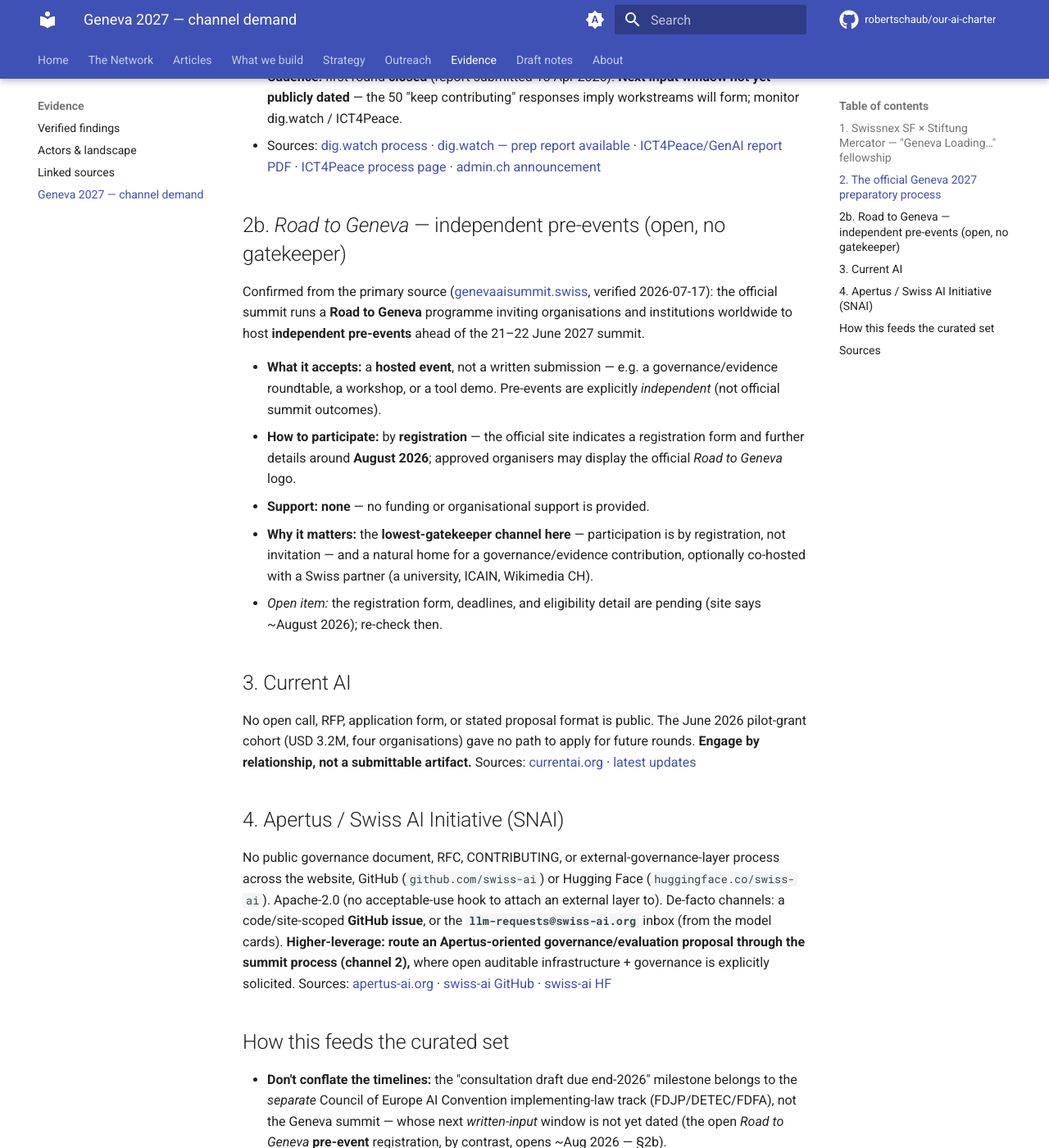
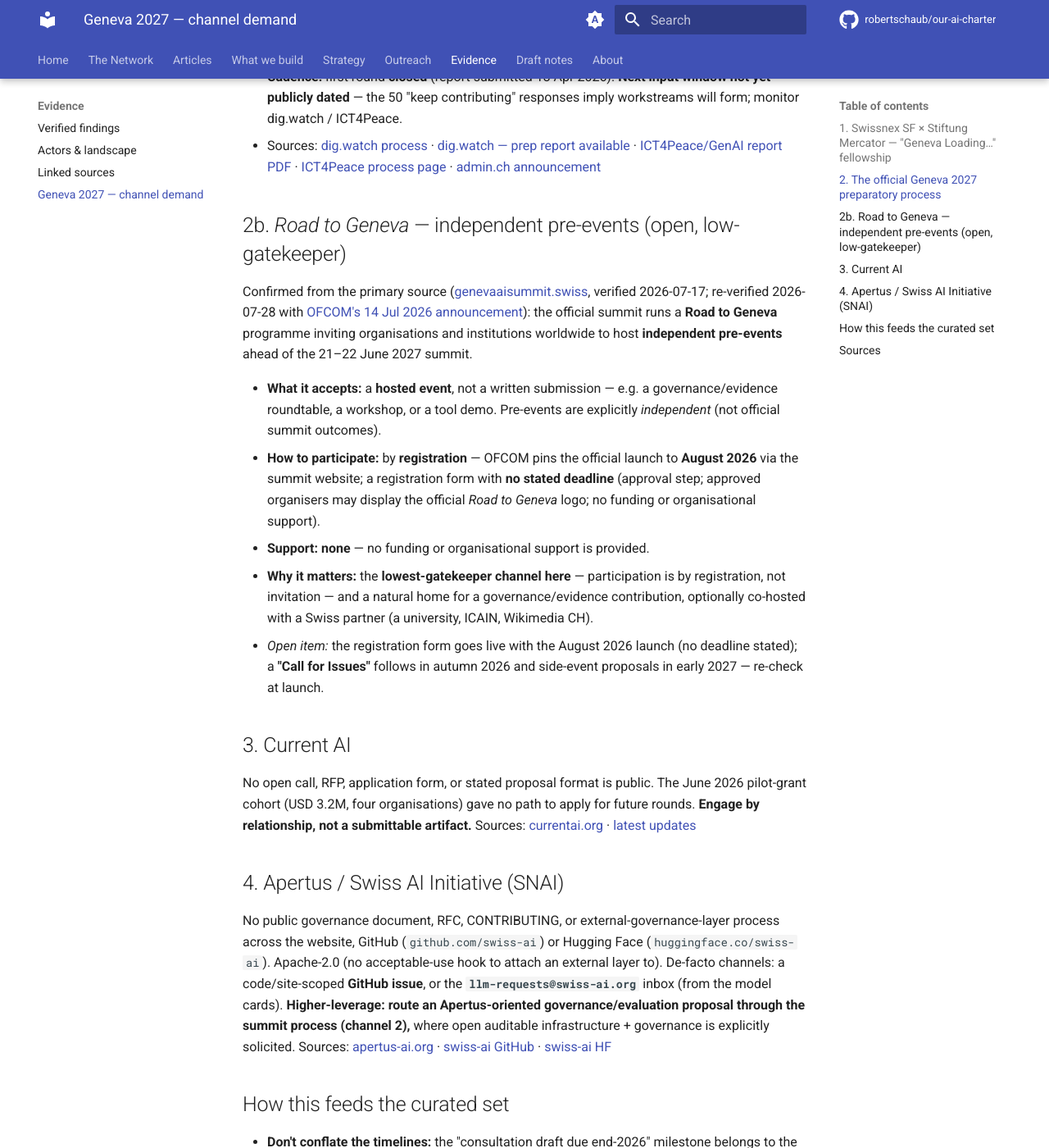
Before and after one commit to robertschaub/our-ai-charter, an MkDocs documentation site: the page built from docs/Evidence/geneva-2027-channel-demand.md, in a window 1280 px wide and 1400 px high, scrolled down 1794 px. Shown: the whole window at 82% size. Built offline with MkDocs 1.6.1 and Material for MkDocs 9.7.7, drawn with Linux system fonts in a browser that asks for light colours; plug-ins that fetch from the network failed and are left out; comment, search, counter and statistics services are not loaded; some of the changed text lies outside the part shown.

Commit message:
docs(evidence): channel demand — Road to Geneva launch official (Aug 2026, OFCOM), no deadline, Call for Issues autumn 2026; Swissnex cadence marked closed
Co-Authored-By: Claude Fable 5 <noreply@anthropic.com>

```diff
--- a/docs/Evidence/geneva-2027-channel-demand.md
+++ b/docs/Evidence/geneva-2027-channel-demand.md
@@ -2,7 +2,7 @@
 
 *Compiled from public web sources via research agents (June 2026); re-verify before citing. Companion to the [artifacts roadmap](../Strategy/final-artifacts-roadmap.md).*
 
-Of the channels a Swiss public-interest contributor would feed into, **two accept a submittable written artifact** (§§1–2); a third — the official ***Road to Geneva* pre-events programme** (§2b) — accepts a **hosted event** (registration ~Aug 2026).
+Of the channels a Swiss public-interest contributor would feed into, **two accept a submittable written artifact** (§§1–2); a third — the official ***Road to Geneva* pre-events programme** (§2b) — accepts a **hosted event** (registration launches August 2026; no stated deadline).
 
 ## 1. Swissnex SF × Stiftung Mercator — "Geneva Loading…" fellowship
 
@@ -31,15 +31,15 @@ The clearest "what do they want" signal. The April 2026 written call (run by Gen
 - **Cadence:** first round **closed** (report submitted 13 Apr 2026). **Next input window not yet publicly dated** — the 50 "keep contributing" responses imply workstreams will form; monitor dig.watch / ICT4Peace.
 - Sources: [dig.watch process](https://dig.watch/processes/2027-geneva-ai-summit) · [dig.watch — prep report available](https://dig.watch/updates/report-on-geneva-2027-ai-summit-preparations-available) · [ICT4Peace/GenAI report PDF](https://ict4peace.org/wp-content/uploads/2026/04/Geneva-2027-AI-Summit-Roadmap-Ge-nAI-Zurich-Checkpoint-Report.pdf) · [ICT4Peace process page](https://ict4peace.org/activities/norms-of-responsible-state-behavior/geneva-2027-ai-summit/) · [admin.ch announcement](https://www.admin.ch/en/newnsb/qewY8BHWPhcMQEYV12fkr)
 
-## 2b. *Road to Geneva* — independent pre-events (open, no gatekeeper)
+## 2b. *Road to Geneva* — independent pre-events (open, low-gatekeeper)
 
-Confirmed from the primary source ([genevaaisummit.swiss](https://www.genevaaisummit.swiss/), verified 2026-07-17): the official summit runs a **Road to Geneva** programme inviting organisations and institutions worldwide to host **independent pre-events** ahead of the 21–22 June 2027 summit.
+Confirmed from the primary source ([genevaaisummit.swiss](https://www.genevaaisummit.swiss/), verified 2026-07-17; re-verified 2026-07-28 with [OFCOM's 14 Jul 2026 announcement](https://www.bakom.admin.ch/en/geneva-ai-summit-2027-international-summit-on-artificial-intelligence-in-geneva)): the official summit runs a **Road to Geneva** programme inviting organisations and institutions worldwide to host **independent pre-events** ahead of the 21–22 June 2027 summit.
 
 - **What it accepts:** a **hosted event**, not a written submission — e.g. a governance/evidence roundtable, a workshop, or a tool demo. Pre-events are explicitly *independent* (not official summit outcomes).
-- **How to participate:** by **registration** — the official site indicates a registration form and further details around **August 2026**; approved organisers may display the official *Road to Geneva* logo.
+- **How to participate:** by **registration** — OFCOM pins the official launch to **August 2026** via the summit website; a registration form with **no stated deadline** (approval step; approved organisers may display the official *Road to Geneva* logo; no funding or organisational support).
 - **Support:** **none** — no funding or organisational support is provided.
 - **Why it matters:** the **lowest-gatekeeper channel here** — participation is by registration, not invitation — and a natural home for a governance/evidence contribution, optionally co-hosted with a Swiss partner (a university, ICAIN, Wikimedia CH).
-- *Open item:* the registration form, deadlines, and eligibility detail are pending (site says ~August 2026); re-check then.
+- *Open item:* the registration form goes live with the August 2026 launch (no deadline stated); a **"Call for Issues"** follows in autumn 2026 and side-event proposals in early 2027 — re-check at launch.
 
 ## 3. Current AI
 
@@ -51,7 +51,7 @@ No public governance document, RFC, CONTRIBUTING, or external-governance-layer p
 
 ## How this feeds the curated set
 
-- **Don't conflate the timelines:** the "consultation draft due end-2026" milestone belongs to the *separate* Council of Europe AI Convention implementing-law track (FDJP/DETEC/FDFA), not the Geneva summit — whose next *written-input* window is not yet dated (the open *Road to Geneva* **pre-event** registration, by contrast, opens ~Aug 2026 — §2b).
+- **Don't conflate the timelines:** the "consultation draft due end-2026" milestone belongs to the *separate* Council of Europe AI Convention implementing-law track (FDJP/DETEC/FDFA), not the Geneva summit — whose next *written-input* window is not yet dated (the open *Road to Geneva* **pre-event** registration, by contrast, launches August 2026 — §2b).
 - The five guiding questions and the "concrete tools" demand (above) are the precise spec the Geneva tool brief should answer.
 
 ## Sources
```
Also changed, not shown: other parts of docs/Evidence/geneva-2027-channel-demand.md (+1 -1 lines).
